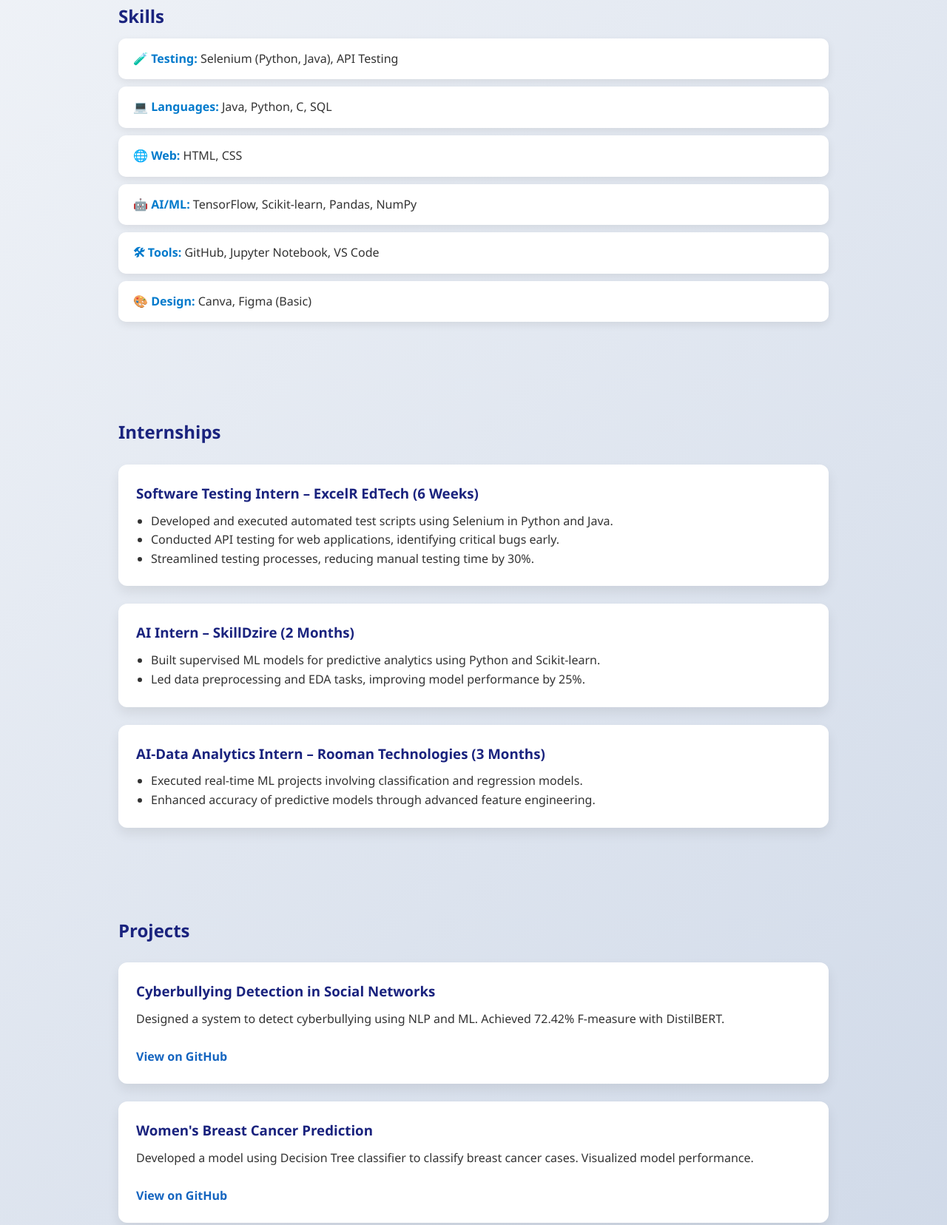
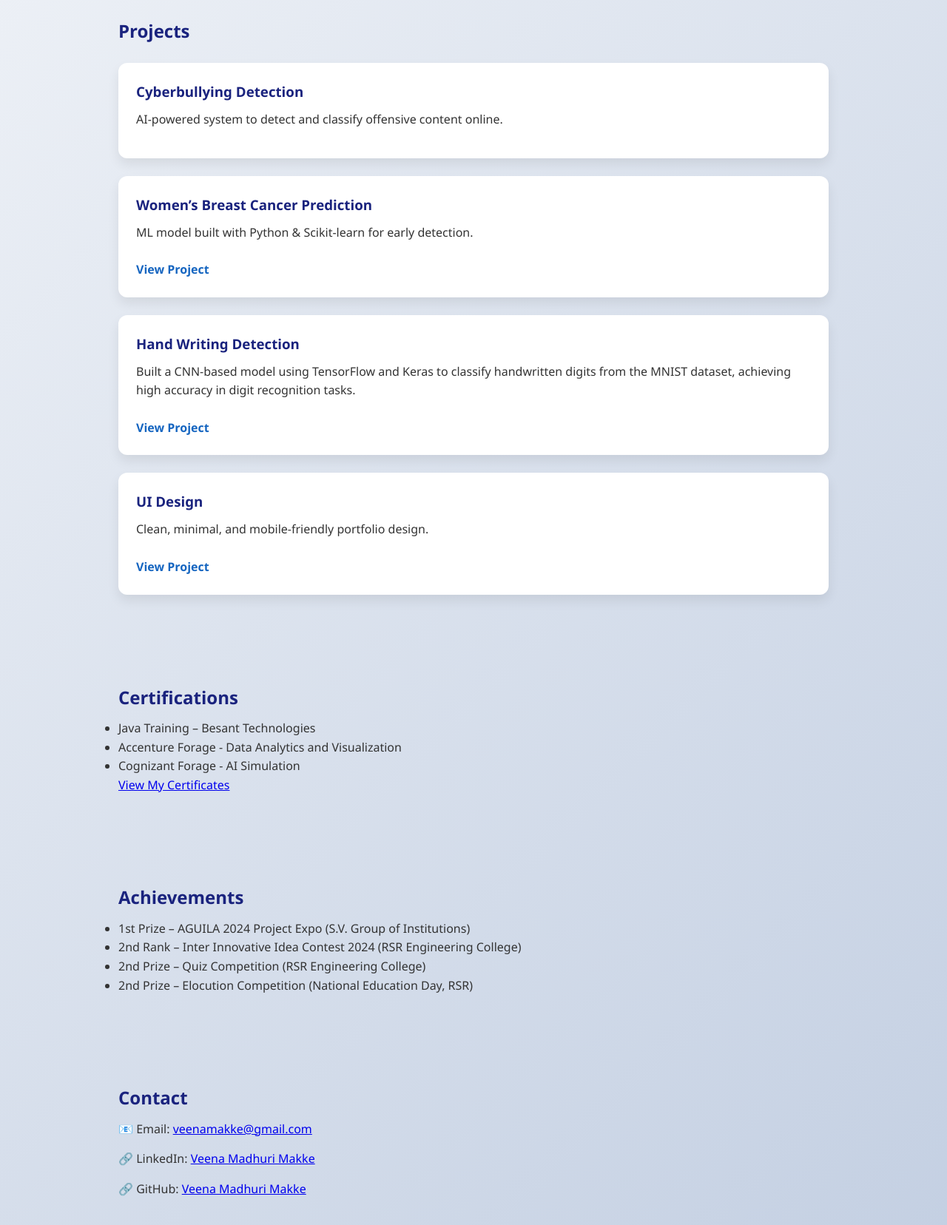
Before and after one commit to Veena-MadhuriMakke/Veena-Portfolio, a plain HTML site: page index.html in a window 1280 px wide. Shown: the part 677-2333 px from the top of the page at 74% size. Drawn offline with nearby package versions, Linux system fonts and the light colour scheme.

Commit message:
Update index.html

```diff
--- a/index.html
+++ b/index.html
@@ -1,134 +1,107 @@
 <!DOCTYPE html>
 <html lang="en">
 <head>
-  <meta charset="UTF-8" />
-  <meta name="viewport" content="width=device-width, initial-scale=1.0"/>
+  <meta charset="UTF-8">
+  <meta name="viewport" content="width=device-width, initial-scale=1.0">
   <title>Veena Madhuri Makke | Portfolio</title>
-
-  <!-- AOS Scroll Animation CSS -->
-  <link href="https://cdn.jsdelivr.net/npm/aos@2.3.4/dist/aos.css" rel="stylesheet">
-  <link rel="stylesheet" href="style.css" />
-  <style>html { scroll-behavior: smooth; }</style>
+  <link rel="stylesheet" href="style.css">
 </head>
 <body>
+
   <!-- Navbar -->
   <nav class="navbar">
-    <ul>
-      <li><a href="#hero">Home</a></li>
+    <div class="logo">Veena Madhuri Makke</div>
+    <ul class="nav-links">
       <li><a href="#about">About</a></li>
       <li><a href="#skills">Skills</a></li>
-      <li><a href="#internships">Internships</a></li>
       <li><a href="#projects">Projects</a></li>
-      <li><a href="#certificates">Certificates</a></li>
-      <li><a href="#achievements">Achievements</a></li>
+      <li><a href="#certifications">Certificates</a></li>
       <li><a href="#contact">Contact</a></li>
     </ul>
   </nav>
 
-  <!-- Hero -->
-  <section id="hero" class="hero" data-aos="fade-up">
-    <h1>Hi, I'm Veena Madhuri 👩‍💻</h1>
-    <p>Aspiring Web Developer & Tester</p>
-    <img src="assets/profile.jpg" alt="Veena's photo">
-  </section>
-
   <!-- About -->
-  <section id="about" class="about" data-aos="fade-up">
+  <section id="about" class="card">
     <h2>About Me</h2>
-    <p>I’m a Computer Science Engineering graduate skilled in development, testing, and AI/ML. Passionate about building impactful tech products and continuously upskilling for industry needs.</p>
+    <p>
+      Hi 👋 I’m <strong>Veena Madhuri Makke</strong>, a passionate Software Engineer with hands-on
+      experience in Web Development, Software Testing, and AI/ML.
+      I love designing clean UI, solving real-world problems, and continuously learning new technologies.
+    </p>
   </section>
 
   <!-- Skills -->
-  <section id="skills" class="skills" data-aos="fade-up">
+  <section id="skills" class="card">
     <h2>Skills</h2>
-    <div class="skill-box"><strong>🧪 Testing:</strong> Selenium (Python, Java), API Testing</div>
-    <div class="skill-box"><strong>💻 Languages:</strong> Java, Python, C, SQL</div>
-    <div class="skill-box"><strong>🌐 Web:</strong> HTML, CSS</div>
-    <div class="skill-box"><strong>🤖 AI/ML:</strong> TensorFlow, Scikit-learn, Pandas, NumPy</div>
-    <div class="skill-box"><strong>🛠 Tools:</strong> GitHub, Jupyter Notebook, VS Code</div>
-    <div class="skill-box"><strong>🎨 Design:</strong> Canva, Figma (Basic)</div>
-  </section>
-
-  <!-- Internships -->
-  <section id="internships" class="internships" data-aos="fade-up">
-    <h2>Internships</h2>
-    <div class="project-card">
-      <h3>Software Testing Intern – ExcelR EdTech (6 Weeks)</h3>
-      <ul>
-        <li>Developed and executed automated test scripts using Selenium in Python and Java.</li>
-        <li>Conducted API testing for web applications, identifying critical bugs early.</li>
-        <li>Streamlined testing processes, reducing manual testing time by 30%.</li>
-      </ul>
-    </div>
-    <div class="project-card">
-      <h3>AI Intern – SkillDzire (2 Months)</h3>
-      <ul>
-        <li>Built supervised ML models for predictive analytics using Python and Scikit-learn.</li>
-        <li>Led data preprocessing and EDA tasks, improving model performance by 25%.</li>
-      </ul>
-    </div>
-    <div class="project-card">
-      <h3>AI-Data Analytics Intern – Rooman Technologies (3 Months)</h3>
-      <ul>
-        <li>Executed real-time ML projects involving classification and regression models.</li>
-        <li>Enhanced accuracy of predictive models through advanced feature engineering.</li>
-      </ul>
+    <div class="grid">
+      <div class="skill-card"><strong>Testing:</strong> Selenium (Python, Java), API Testing</div>
+      <div class="skill-card"><strong>Languages:</strong> Java, Python, C, SQL</div>
+      <div class="skill-card"><strong>Web:</strong> HTML, CSS</div>
+      <div class="skill-card"><strong>AI/ML:</strong> TensorFlow, Scikit-learn, Pandas, NumPy</div>
+      <div class="skill-card"><strong>Tools:</strong> GitHub, Jupyter Notebook, VS Code</div>
+      <div class="skill-card"><strong>Design:</strong> Canva, Figma (Basic)</div>
     </div>
   </section>
 
   <!-- Projects -->
-  <section id="projects" class="projects" data-aos="fade-up">
+  <section id="projects" class="card">
     <h2>Projects</h2>
+    <div class="grid">
       <div class="project-card">
-      <h3>Cyberbullying Detection in Social Networks</h3>
-      <p>Designed a system to detect cyberbullying using NLP and ML. Achieved 72.42% F-measure with DistilBERT.</p>
-      <a href="https://github.com/Veena-MadhuriMakke/CYBERBULLYING-DETETCTION" target="_blank">View on GitHub</a>
+        <h3>Cyberbullying Detection</h3>
+        <p>AI-powered system to detect and classify offensive content online.</p>
       </div>
       <div class="project-card">
-      <h3>Women's Breast Cancer Prediction</h3>
-      <p>Developed a model using Decision Tree classifier to classify breast cancer cases. Visualized model performance.</p>
-      <a href="https://github.com/yourusername/breast-cancer-predictor" target="_blank">View on GitHub</a>
+        <h3>Women’s Breast Cancer Prediction</h3>
+        <p>ML model built with Python & Scikit-learn for early detection.</p>
+        <a href="https://drive.google.com/file/d/1L_q7zQ9nwxv9QXGiq_saK47cFOUoDahQ/view?usp=sharing" target="_blank" class="btn">View Project</a>
       </div>
       <div class="project-card">
-      <h3>Handwriting Prediction</h3>
-      <p>Built a CNN using TensorFlow and Keras to classify digits from MNIST dataset with high accuracy.</p>
-      <a href="https://github.com/Veena-MadhuriMakke/wbc" target="_blank">View on GitHub</a>
+        <h3>Hand Writing Detection</h3>
+        <p>Built a CNN-based model using TensorFlow and Keras to classify handwritten digits from the MNIST dataset, achieving high accuracy in digit recognition tasks.</p>
+        <a href="https://drive.google.com/file/d/1_sErCRfSNvvs1V7QSr0IcWcPyF4UxXHR/view?usp=sharing" target="_blank" class="btn">View Project</a>
+      </div>
+      <div class="project-card">
+        <h3>UI Design</h3>
+        <p>Clean, minimal, and mobile-friendly portfolio design.</p>
+        <a href="https://drive.google.com/file/d/1dKp6lCYpJSTqMxdsWns8QCYa6y1KGqqP/view?usp=sharing" target="_blank" class="btn">View Project</a>
+      </div>
     </div>
   </section>
 
-  <!-- Certificates -->
-  <section id="certificates" class="certificates" data-aos="fade-up">
-    <h2>Certificates</h2>
+    <!-- Certifications -->
+    <section class="card" id="certifications">
+      <h2>Certifications</h2>
       <ul>
-      <li>Java training & certification - Besant Technologies</li>
+        <li>Java Training – Besant Technologies</li>
         <li>Accenture Forage - Data Analytics and Visualization</li>
-      <li>Cognizant Forage - Artificial Intelligence Job Simulation</li>
+        <li>Cognizant Forage - AI Simulation</li>
       </ul>
+      <a href="https://drive.google.com/drive/folders/1Z59q9sVaCX-R8O5Qh5bdQSQ3728Gl5os?usp=sharing" target="_blank" class="btn">View My Certificates</a>
     </section>
 
    <!-- Achievements -->
-  <section id="achievements" class="achievements" data-aos="fade-up">
+    <section class="card">
       <h2>Achievements</h2>
       <ul>
-      <li>1st Prize - AGUILA 2024 Project Expo - S.V. Group of Institutions</li>
-      <li>2nd Rank - Inter Innovative Idea Contest 2024 - RSR Engineering College</li>
-      <li>2nd Prize - Quiz Competition - RSR Engineering College</li>
-      <li>2nd Prize - Elocution Competition (National Education Day) - RSR Engineering College</li>
+        <li>1st Prize – AGUILA 2024 Project Expo (S.V. Group of Institutions)</li>
+        <li>2nd Rank – Inter Innovative Idea Contest 2024 (RSR Engineering College)</li>
+        <li>2nd Prize – Quiz Competition (RSR Engineering College)</li>
+        <li>2nd Prize – Elocution Competition (National Education Day, RSR)</li>
       </ul>
     </section>
 
   <!-- Contact -->
-  <section id="contact" class="contact" data-aos="fade-up">
-    <h2>Contact Me</h2>
-    <p>Email: <a href="mailto:veenamakke@gmail.com">veenamakke@gmail.com</a></p>
-    <p>LinkedIn: <a href="https://linkedin.com/in/veena-madhuri-makke-1568a7305" target="_blank">/veena-madhuri-makke</a></p>
-    <p>GitHub: <a href="https://github.com/Veena-MadhuriMakke" target="_blank">github.com/Veena-MadhuriMakke</a></p>
-    <br>
-    <a href="assets/resume.pdf" download>📄 Download My Resume</a>
+  <section id="contact" class="card">
+    <h2>Contact</h2>
+    <p>📧 Email: <a href="mailto:veenamakke@gmail.com">veenamakke@gmail.com</a></p>
+    <p>🔗 LinkedIn: <a href="https://www.linkedin.com/in/veena-madhuri-makke" target="_blank">Veena Madhuri Makke</a></p>
+    <p>🔗 GitHub: <a href="https://github.com/Veena-MadhuriMakke" target="_blank">Veena Madhuri Makke</a></p>
   </section>
 
-  <!-- AOS Animation Script -->
-  <script src="https://cdn.jsdelivr.net/npm/aos@2.3.4/dist/aos.js"></script>
-  <script>AOS.init();</script>
+  <footer>
+    <p>© 2025 Veena Madhuri Makke | Portfolio</p>
+  </footer>
+
 </body>
 </html>
```
Lines whose indentation alone changed are shown as unchanged.
